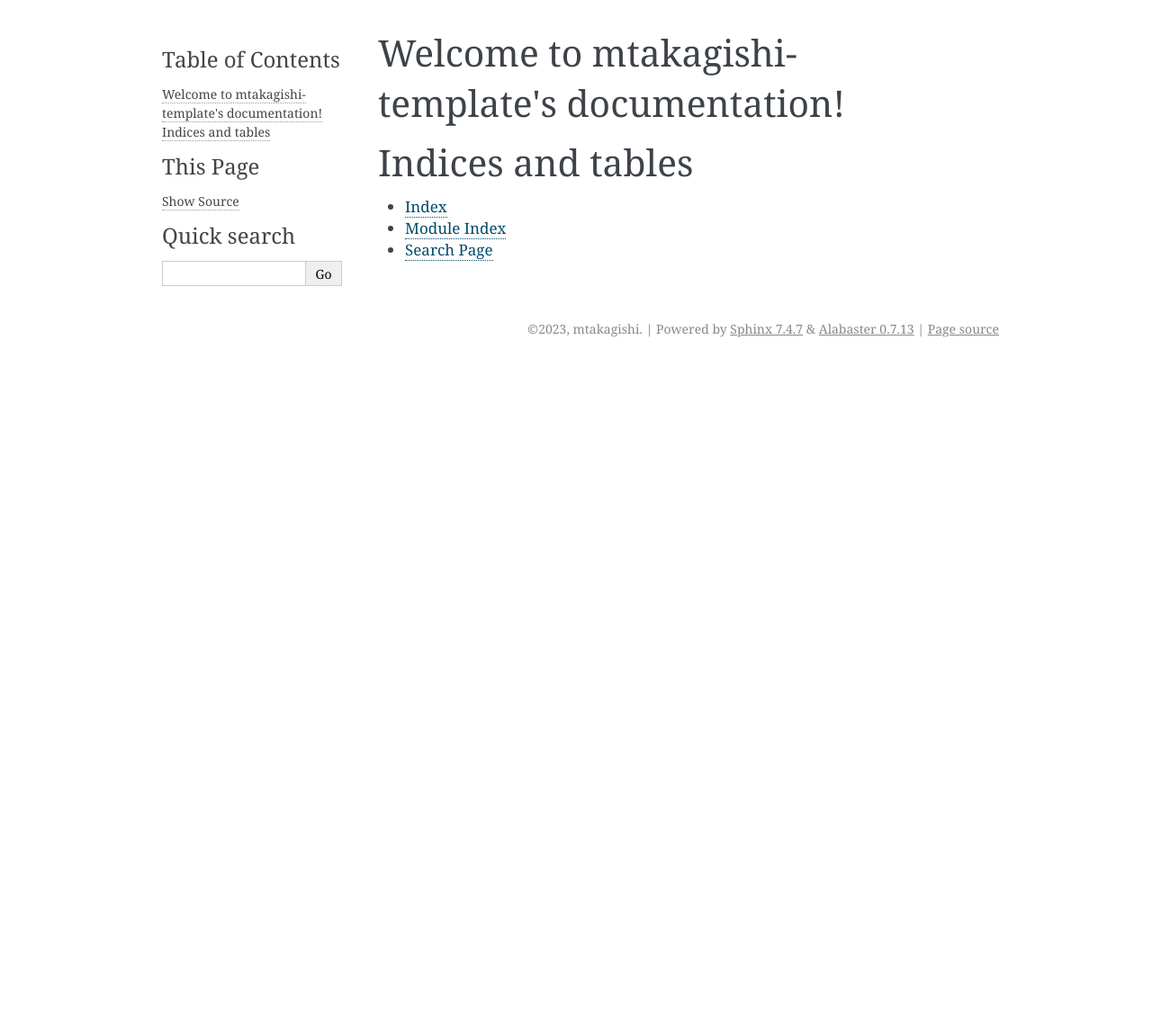
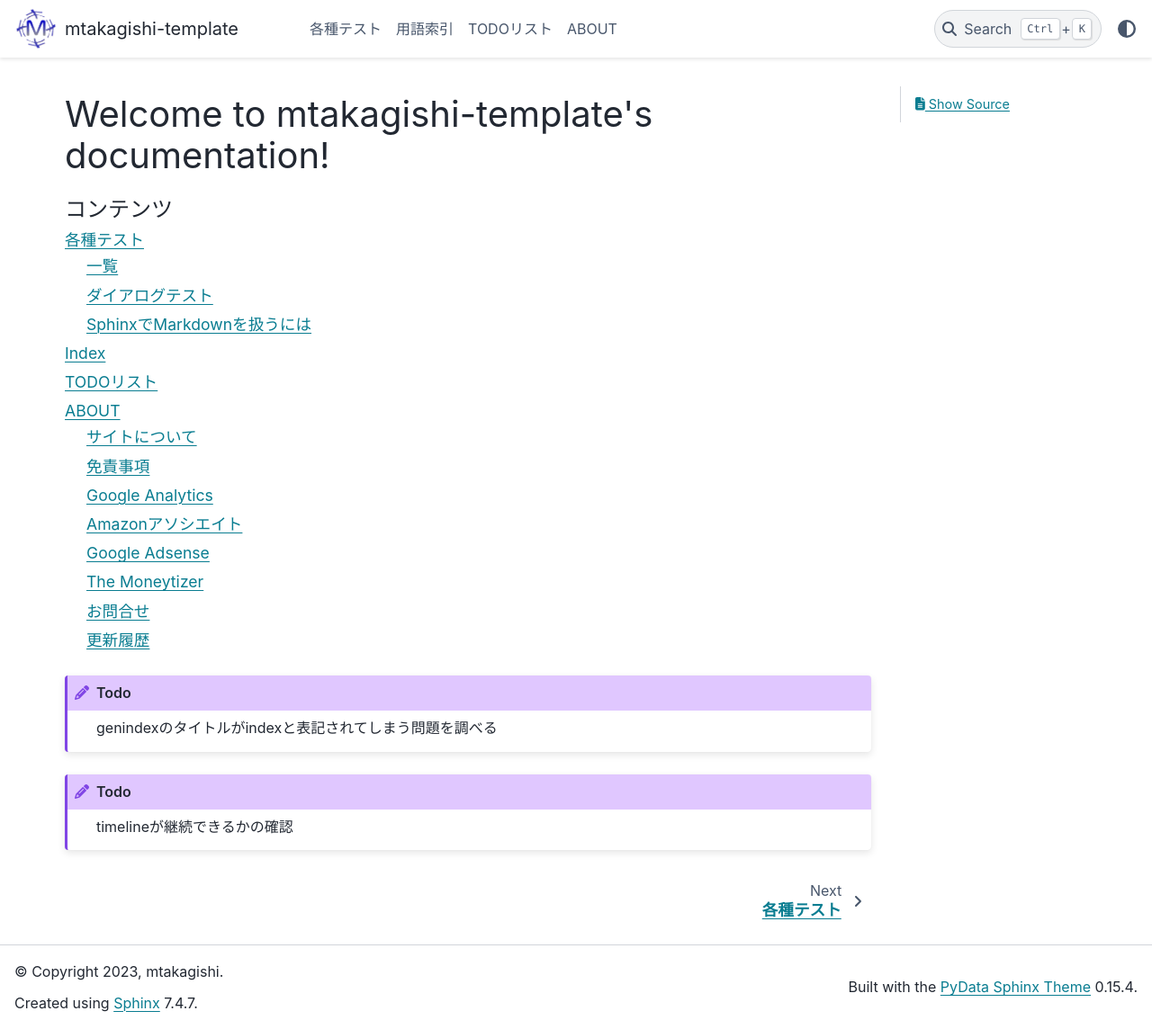
Before and after one commit to mtakagishi/mtakagishi-template, a Sphinx documentation site: the page built from docs/index.rst, in a window 1280 px wide and 1144 px high. Shown: the whole window at 90% size. Built offline with Sphinx 7.4.7 and the PyData theme 0.15.4, drawn with Linux system fonts in a browser that asks for light colours.

Commit message:
設定を整備

````diff
--- /dev/null
+++ b/docs/about.rst
@@ -0,0 +1,39 @@
+ABOUT
+=======================
+
+サイトについて
+----------------
+ｘｘｘｘｘｘｘｘｘｘｘｘｘｘｘｘ
+
+免責事項
+------------------
+当サイトからのリンクで移動したサイトで提供される情報、サービス等について一切の責任を負いません。
+
+Google Analytics
+------------------
+当サイトではアクセス解析のためにGoogle Analyticsを利用しています。
+
+Google Analyticsでは「Cookie」を使用し、個人を特定する情報を含まずにデータを収集します。Google Analyticsの利用により収集されたデータは、Google社のプライバシーポリシーに基づいて管理されます。
+
+`プライバシー ポリシー – ポリシーと規約 – Google <https://policies.google.com/privacy?hl=ja>`_
+
+Amazonアソシエイト
+--------------------------------------------
+当サイトはamazon.co.jpを宣伝しリンクすることによってサイトが紹介料を獲得できる手段を提供することを目的に設定されたアフィリエイト宣伝プログラムである、Amazonアソシエイト・プログラムの参加者です。
+
+Google Adsense
+-------------------
+当サイトはGoogleAdsenseに参加しています。
+
+The Moneytizer
+-------------------
+当サイトは `The Moneytizer <https://us.themoneytizer.com/&sponsor=145d85f430008add7c50469cf587a9e9#inscription>`_ の広告プログラムに参加しています。
+
+お問合せ
+-------------------
+* `お問合せ・ご意見・ご要望 <https://forms.gle/WJ3khhqqeNrEr8fv6>`_
+* `ツイッター <https://twitter.com/mtakagishi>`_
+
+更新履歴
+------------------
+* `更新履歴 <https://github.com/mtakagishi/yurugengo/commits/main>`_
--- a/docs/conf.py
+++ b/docs/conf.py
@@ -13,7 +13,11 @@ author = 'mtakagishi'
 # -- General configuration ---------------------------------------------------
 # https://www.sphinx-doc.org/en/master/usage/configuration.html#general-configuration
 
-extensions = []
+extensions = [
+    "myst_parser",
+    'sphinx.ext.todo',
+    'sphinxcontrib.blockdiag',
+]
 
 templates_path = ['_templates']
 exclude_patterns = ['_build', 'Thumbs.db', '.DS_Store']
@@ -23,5 +27,27 @@ language = 'jp'
 # -- Options for HTML output -------------------------------------------------
 # https://www.sphinx-doc.org/en/master/usage/configuration.html#options-for-html-output
 
-html_theme = 'alabaster'
 html_static_path = ['_static']
+
+html_title = project
+html_theme = "pydata_sphinx_theme"
+html_logo = "_static/logo.png"
+
+html_theme_options = {
+    "logo": {
+        "text": project,
+    },
+}
+
+source_suffix = {
+    '.rst': 'restructuredtext',
+    '.txt': 'markdown',
+    '.md': 'markdown',
+}
+
+[extensions]
+todo_include_todos = True
+
+# blockdiag
+blockdiag_html_image_format = 'SVG'
+blockdiag_fontpath = 'docs/_static/ipaexg.ttf'
--- /dev/null
+++ b/docs/genindex.rst
@@ -0,0 +1,2 @@
+用語索引
+===========
--- a/docs/index.rst
+++ b/docs/index.rst
@@ -7,14 +7,21 @@ Welcome to mtakagishi-template's documentation!
 ===============================================
 
 .. toctree::
-   :maxdepth: 2
-   :caption: Contents:
+  :maxdepth: 2
+  :caption: コンテンツ
+  :glob:
 
+  ref/index
+  genindex
+  todos
+  about
 
+.. todo:: genindexのタイトルがindexと表記されてしまう問題を調べる
+.. todo:: timelineが継続できるかの確認
 
-Indices and tables
-==================
-
-* :ref:`genindex`
-* :ref:`modindex`
-* :ref:`search`
+.. Indices and tables
+.. ==================
+..
+.. * :ref:`genindex`
+.. * :ref:`modindex`
+.. * :ref:`search`
--- /dev/null
+++ b/docs/ref/index.rst
@@ -0,0 +1,10 @@
+各種テスト
+===============================
+
+.. toctree::
+  :maxdepth: 1
+  :glob:
+
+  list
+  timeline
+  markdown.md
--- /dev/null
+++ b/docs/ref/list.rst
@@ -0,0 +1,5 @@
+一覧
+===============================
+
+* test1
+* test2
--- /dev/null
+++ b/docs/ref/markdown.md
@@ -0,0 +1,29 @@
+# SphinxでMarkdownを扱うには
+
+SphinxでMarkdown扱えるように設定する。
+
+## 追加インストール
+
+```bash
+  poetry add --dev recommonmark
+```
+
+## conf.py
+
+```python
+  extensions = ['recommonmark']
+  source_suffix = {
+    '.rst': 'restructuredtext',
+    '.txt': 'markdown',
+    '.md': 'markdown',
+  }
+```
+
+## 確認
+
+このページはMarkdownで記述。
+うまく表示されてるようなのでOK.
+
+## 参考URL
+
+[Sphinx公式](https://www.sphinx-doc.org/ja/master/usage/markdown.html)
--- /dev/null
+++ b/docs/ref/timeline.rst
@@ -0,0 +1,76 @@
+ダイアログテスト
+================================================================
+
+ダイアログテスト1
+---------------------------
+.. blockdiag::
+
+  blockdiag {
+   // Set node metrix
+   node_width = 200;
+   node_height = 100;
+
+   A -> B;
+  }
+
+ダイアログテスト2
+---------------------------
+.. blockdiag::
+
+  blockdiag {
+    // Set span metrix
+    span_width = 240;
+    span_height = 120;
+
+    A -> B, C;
+  }
+
+ダイアログテスト3
+---------------------------
+.. blockdiag::
+
+  blockdiag {
+    // Set fontsize
+    default_fontsize = 24;
+
+    A -> B;
+  }
+
+ダイアログテスト4
+---------------------------
+.. blockdiag::
+
+  blockdiag {
+    // set default shape
+    default_shape = roundedbox
+
+    A -> B;
+  }
+
+ダイアログテスト5
+--------------------------
+.. blockdiag::
+
+  blockdiag {
+   orientation = portrait
+
+   A -> B -> C;
+        B -> D;
+  }
+
+ダイアログテスト6
+--------------------------
+.. blockdiag::
+
+  blockdiag {
+    default_node_color = lightyellow;
+    default_group_color = lightgreen;
+    default_linecolor = magenta;
+    default_textcolor = red;
+
+    A -> B -> C;
+        B -> D;
+    group {
+      C; D;
+    }
+  }
--- /dev/null
+++ b/docs/todos.rst
@@ -0,0 +1,3 @@
+TODOリスト
+==================
+.. todolist::
--- a/pyproject.toml
+++ b/pyproject.toml
@@ -8,9 +8,12 @@ license = "MIT"
 [tool.poetry.dependencies]
 python = "^3.8"
 pydata-sphinx-theme = "^0.13.3"
+myst-parser = "^1.0.0"
+sphinxcontrib-blockdiag = "^3.0.0"
 
 [tool.poetry.dev-dependencies]
 sphinx-autobuild = "^2021.3.14"
+autopep8 = "^2.0.2"
 
 [build-system]
 requires = ["poetry-core>=1.0.0"]
--- a/requirements.txt
+++ b/requirements.txt
@@ -1 +1,3 @@
 pydata-sphinx-theme
+myst-parser
+sphinxcontrib-blockdiag
````
Also changed, not shown: README.md (+5 -5 lines), docs/_static/logo.png (added), 1 other file.
